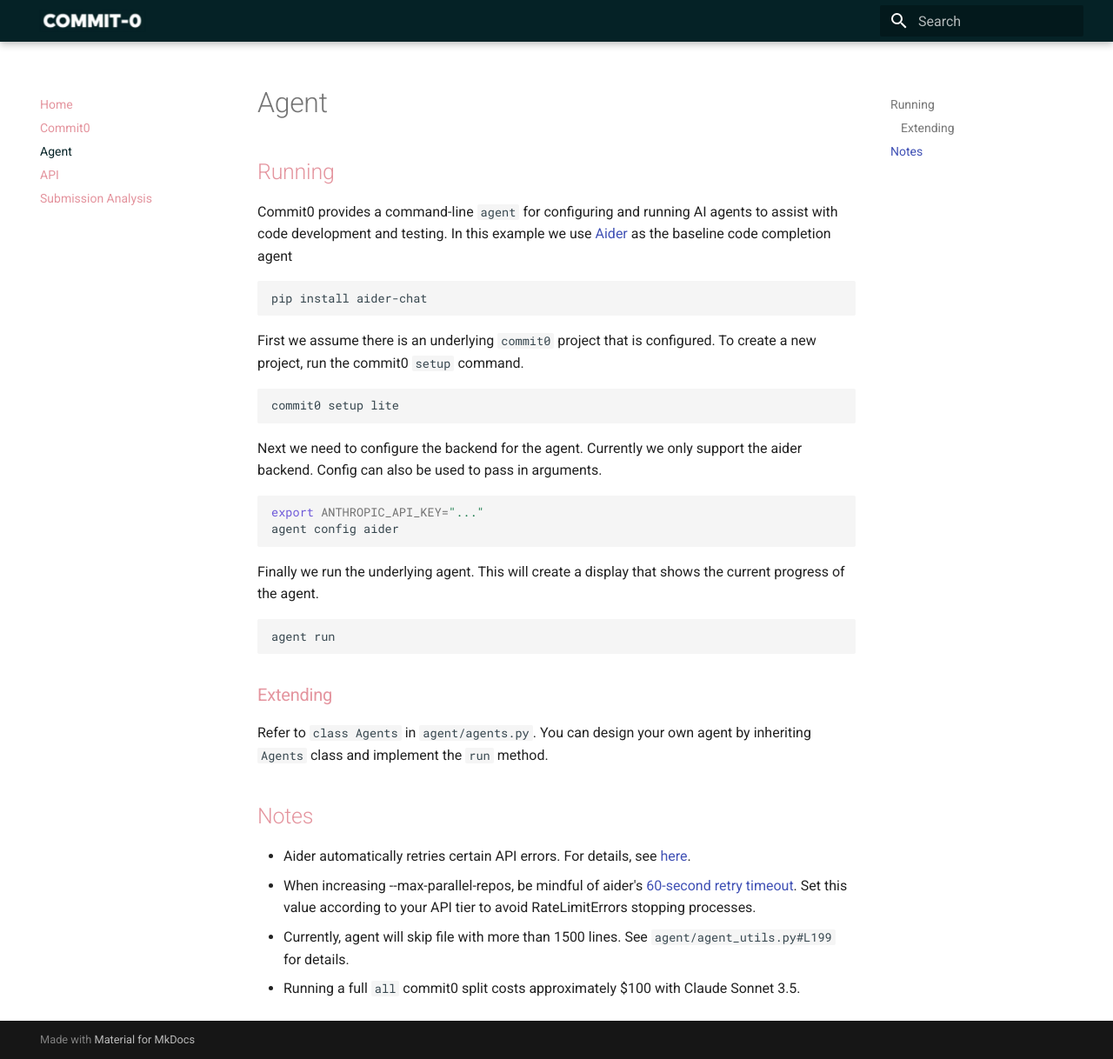
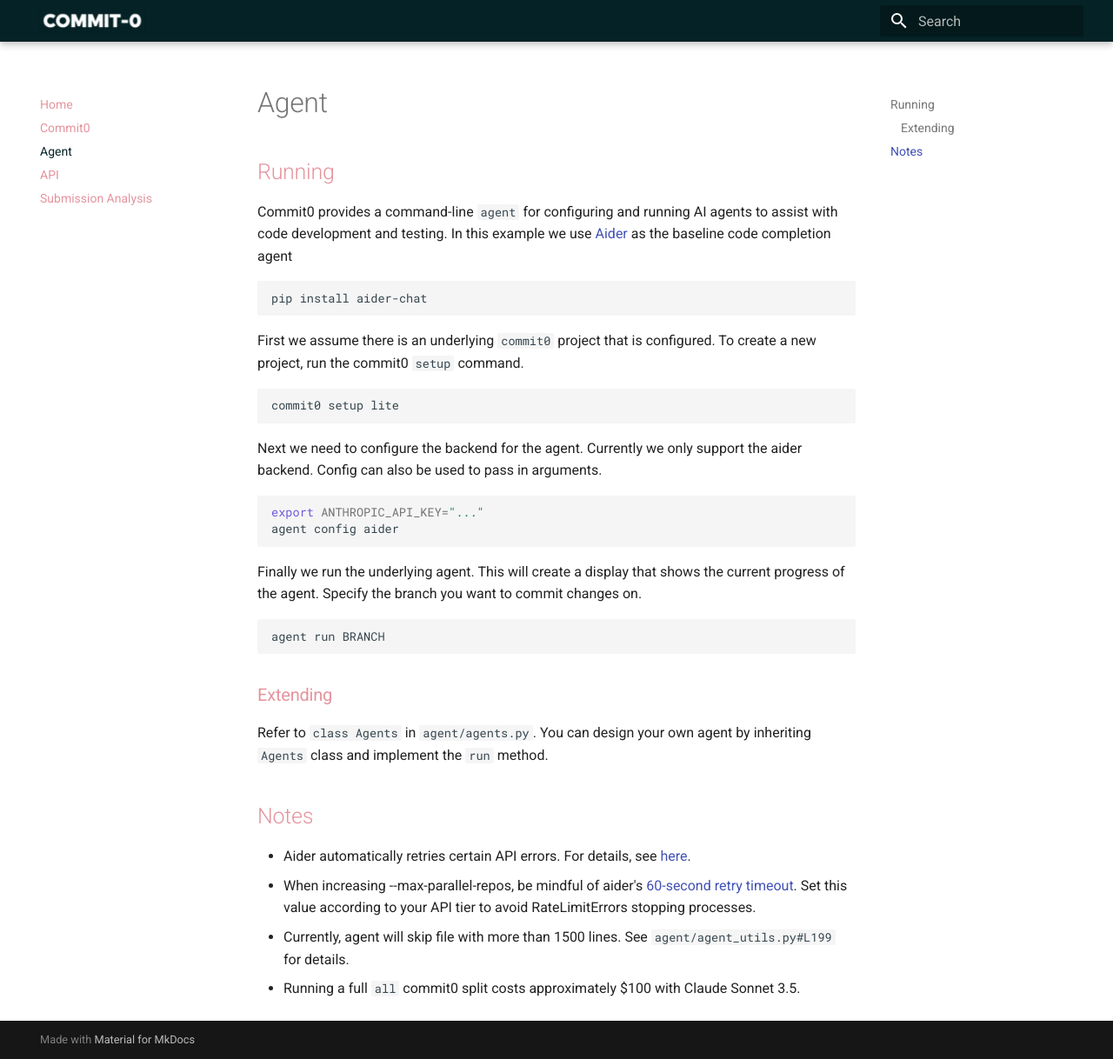
Before and after one commit to commit-0/commit0, an MkDocs documentation site: the page built from docs/agent.md, in a window 1280 px wide and 1218 px high. Shown: the whole window at 87% size. Built offline with MkDocs 1.6.1 and Material for MkDocs 9.7.7, drawn with Linux system fonts in a browser that asks for light colours.

Commit message:
Update agent.md

````diff
--- a/docs/agent.md
+++ b/docs/agent.md
@@ -27,10 +27,11 @@ agent config aider
 ```
 
 Finally we run the underlying agent. This will create a display
-that shows the current progress of the agent.
+that shows the current progress of the agent. Specify the branch
+you want to commit changes on.
 
 ```bash
-agent run
+agent run BRANCH
 ```
 
 
````
